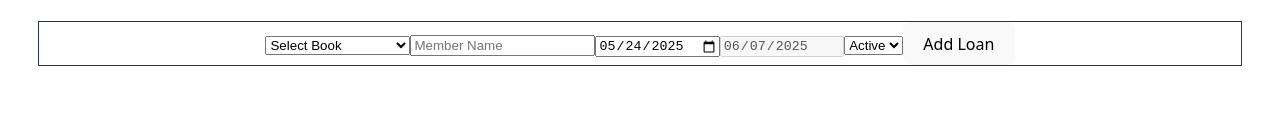
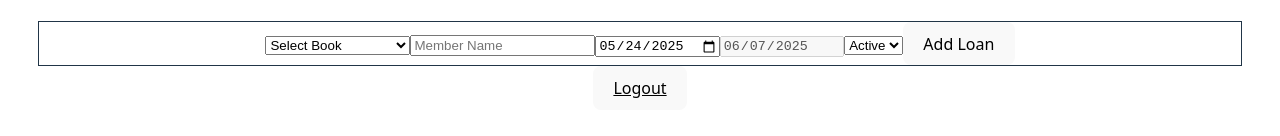
Before and after one commit to adriana-sufian/library-app-v2, a React (Vite) app: page /librarian in a window 1280 px wide. Shown: the part 2357-2493 px from the top of the page. Before the commit the page ends 2455 px from the top, so only its background shows below. Built offline with nearby package versions, Linux system fonts and the light colour scheme; sample sign-in values are in the browser's storage.

Commit message:
<feat> implemented protected route for librarian dashboard

```diff
--- a/src/App.jsx
+++ b/src/App.jsx
@@ -7,6 +7,7 @@ import { BrowserRouter as Router, Routes, Route } from "react-router-dom";
 import LibrarianDashboard from "./directories/LibrarianDashboard";
 import Login from "./directories/LoginPage";
 import { seedUsers } from "./utils/dataService";
+import ProtectedRoute from "./components/ProtectedRoute";
 
 function App() {
   useEffect(() => {
@@ -16,7 +17,14 @@ function App() {
     <Router>
       <Routes>
         <Route path="/" element={<Login />} />
-        <Route path="/librarian" element={<LibrarianDashboard />} />
+        <Route
+          path="/librarian"
+          element={
+            <ProtectedRoute>
+              <LibrarianDashboard />
+            </ProtectedRoute>
+          }
+        />
       </Routes>
     </Router>
   );
--- /dev/null
+++ b/src/components/ProtectedRoute.jsx
@@ -0,0 +1,11 @@
+import { Navigate } from "react-router-dom";
+
+export default function ProtectedRoute({ children }) {
+  const librarian = JSON.parse(localStorage.getItem("librarianUser"));
+
+  if (!librarian) {
+    return <Navigate to="/" replace />;
+  }
+
+  return children;
+}
--- a/src/directories/LibrarianDashboard.jsx
+++ b/src/directories/LibrarianDashboard.jsx
@@ -139,5 +139,14 @@ return (
     <h2 className="text-xl font-semibold mt-8 mb-2">Loan Management</h2>
     <LoanForm onSubmit={handleSaveLoan} books={books} loan={editingLoan} onCancel={handleCancelLoanEdit}/>
     <LoanList loans={sortedLoans} books={books} onEdit={setEditingLoan} onDelete={handleDeleteLoan} onReturn={handleReturnLoan} />
+    <button
+      onClick={() => {
+        localStorage.removeItem("librarianUser");
+        window.location.href = "/";
+      }}
+      className="text-sm text-red-600 underline mt-4"
+    >
+      Logout
+    </button>
   </div>
 );}
--- a/src/directories/LoginPage.jsx
+++ b/src/directories/LoginPage.jsx
@@ -23,6 +23,7 @@ export default function Login() {
       navigate("/librarian");
     } else {
       alert("Invalid librarian credentials.");
+      setCredentials({ username: "", password: "" });
     }
   };
 
```
